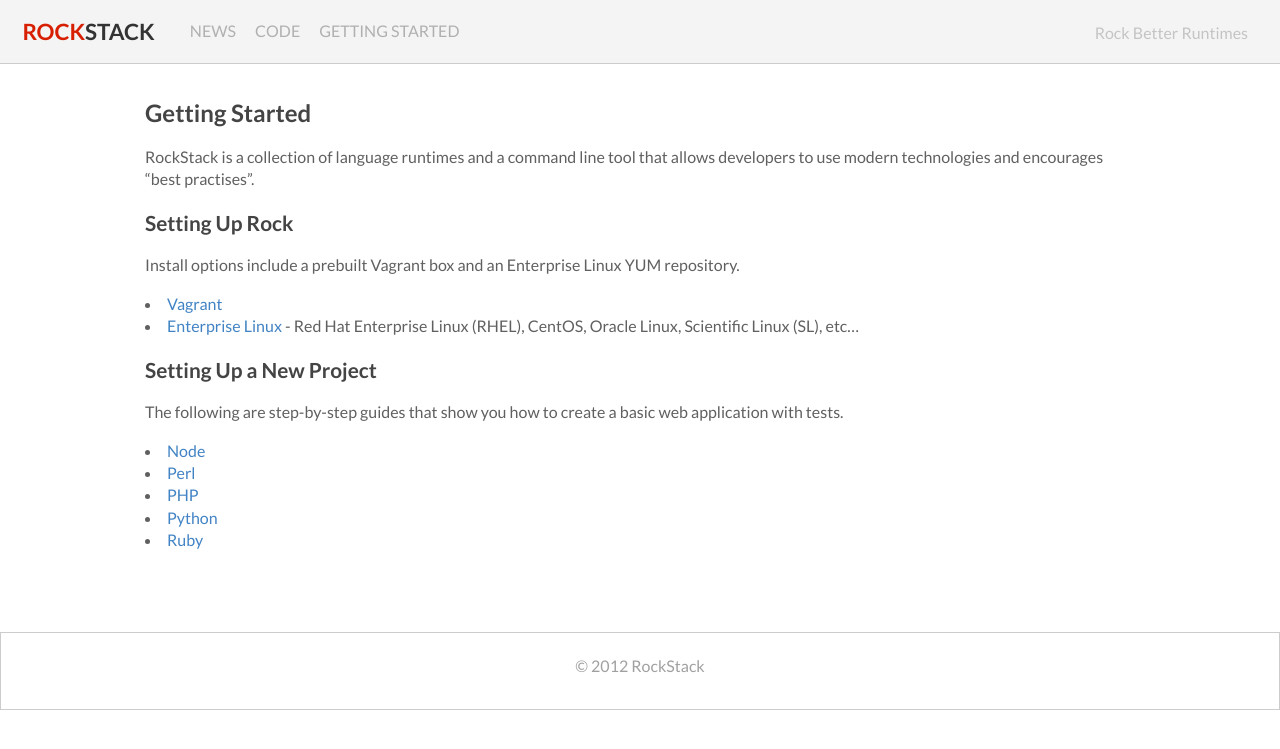
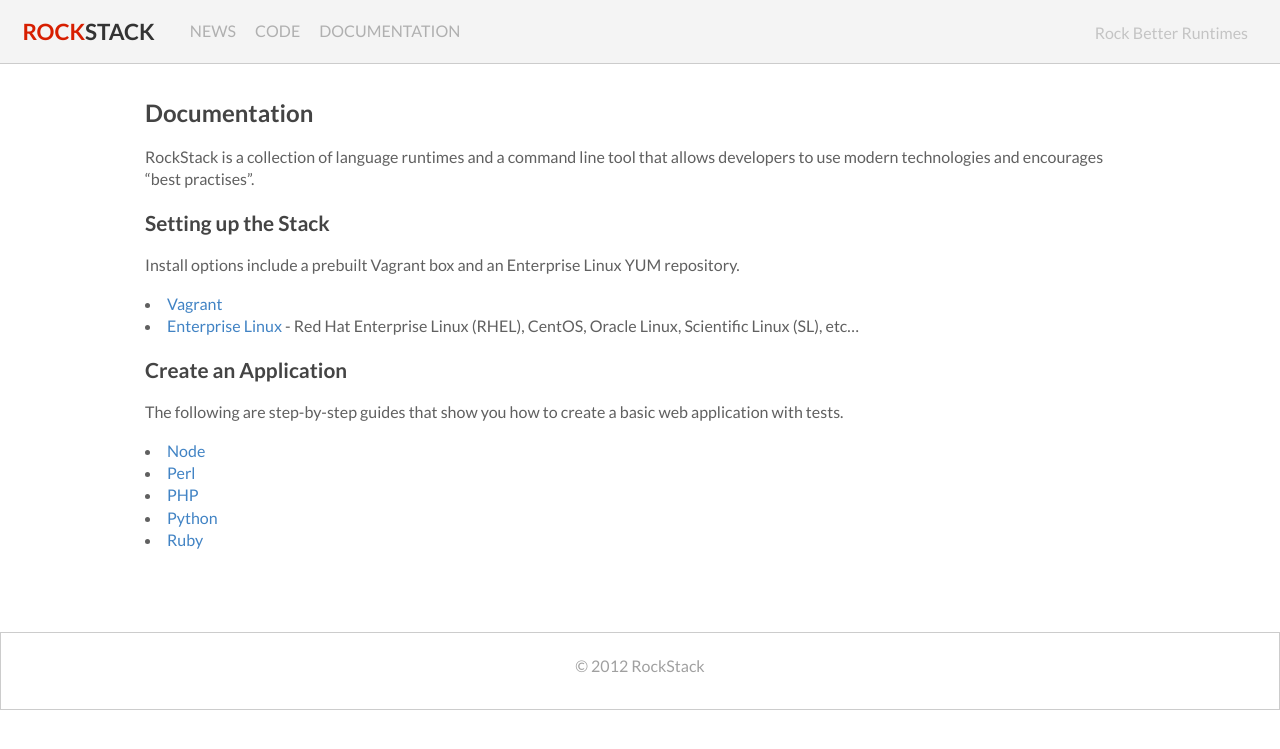
Before and after one commit to silas/rock, a Jekyll site: the page built from docs/index.md, in a window 1280 px wide. Shown: the top 749 px of the page. Built offline with Jekyll 4.4.1, drawn with Linux system fonts in a browser that asks for light colours.

Commit message:
Restructure docs layout

```diff
--- a/_layouts/default.html
+++ b/_layouts/default.html
@@ -11,11 +11,11 @@
 
   <body>
     <header>
-      <a href="/" id="logo"><em>ROCK</em>STACK</a>
+      <a href="/" id="logo"><em>Rock</em>Stack</a>
       <ul>
-        <li><a href="/news/">NEWS</a></li>
-        <li><a href="https://github.com/rockstack">CODE</a></li>
-        <li><a href="/getting-started/">GETTING STARTED</a></li>
+        <li><a href="/news/">News</a></li>
+        <li><a href="https://github.com/rockstack">Code</a></li>
+        <li><a href="/docs/">Documentation</a></li>
       </ul>
       <p class="tagline">Rock Better Runtimes</p>
       <hr>
--- a/getting-started/index.md
+++ b/docs/index.md
@@ -3,27 +3,27 @@
 title: Getting Started
 ---
 
-# Getting Started
+# Documentation
 
 RockStack is a collection of language runtimes and a command line tool
 that allows developers to use modern technologies and encourages
 "best practises".
 
-## Setting Up Rock
+## Setting up the Stack
 
 Install options include a prebuilt Vagrant box and an Enterprise Linux YUM repository.
 
- * [Vagrant](/install/vagrant/)
- * [Enterprise Linux](/install/el/) - Red Hat Enterprise Linux (RHEL), CentOS,
+ * [Vagrant](/docs/install/vagrant/)
+ * [Enterprise Linux](/docs/install/el/) - Red Hat Enterprise Linux (RHEL), CentOS,
    Oracle Linux, Scientific Linux (SL), etc...
 
-## Setting Up a New Project
+## Create an Application
 
 The following are step-by-step guides that show you how to create a basic web
 application with tests.
 
- * [Node](/getting-started/node/)
- * [Perl](/getting-started/perl/)
- * [PHP](/getting-started/php/)
- * [Python](/getting-started/python/)
- * [Ruby](/getting-started/ruby/)
+ * [Node](/docs/node/getting-started/)
+ * [Perl](/docs/perl/getting-started/)
+ * [PHP](/docs/php/getting-started/)
+ * [Python](/docs/python/getting-started/)
+ * [Ruby](/docs/ruby/getting-started/)
--- a/index.html
+++ b/index.html
@@ -34,7 +34,7 @@
 
       <br><br>
 
-      <a href="/getting-started/" class="btn btn-info btn-large">More on Getting Started</a>
+      <a href="/docs/" class="btn btn-info btn-large">More on Getting Started</a>
 
     </div>
     <div id="runtimes_list" class="span4">
--- a/static/style.css
+++ b/static/style.css
@@ -68,6 +68,9 @@
   color: #ccc;
   height: 1px;
   margin: 1em 0;
+}
+header a {
+  text-transform: uppercase;
 }
 header a:link,
 header a:visited {
```
Also changed, not shown: docs/install/el/index.md (renamed from install/el/index.md, +1 -1 lines), docs/install/vagrant/index.md (renamed from install/vagrant/index.md, +1 -1 lines), docs/node/getting-started/index.md (renamed from getting-started/node/index.md), docs/perl/getting-started/index.md (renamed from getting-started/perl/index.md), docs/php/getting-started/index.md (renamed from getting-started/php/index.md), docs/python/getting-started/index.md (renamed from getting-started/python/index.md), docs/ruby/getting-started/index.md (renamed from getting-started/ruby/index.md).
